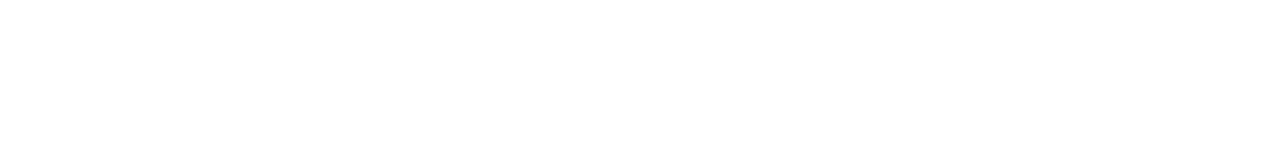
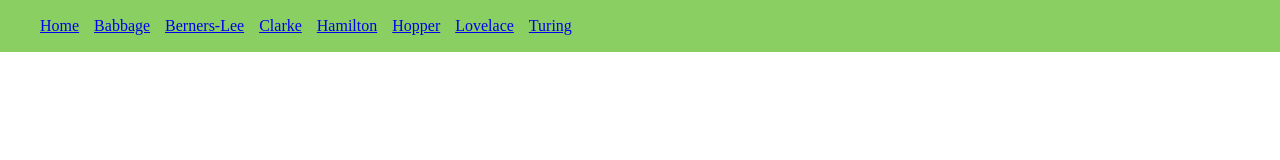
Before and after one commit to Hexanima/tpHeroes, a website: page views/clarke.html in a window 1280 px wide. Drawn offline with Linux system fonts and the light colour scheme.

Commit message:
Agregada barra de navegacion

```diff
--- a/public/css/styles.css
+++ b/public/css/styles.css
@@ -1,19 +1,20 @@
-#header {
-    background-color: aquamarine;
-    display: inline;
+body {
+  margin: 0;
 }
 
-#header ul {
-    list-style-type: circle;
+nav {
+  width: 100%;
+  background-color: rgb(137, 207, 97);
+  position: relative;
+  top: 0;
+  padding-top: 1px;
+  padding-bottom: 1px;
 }
 
-#header li {
-    display: inline;
+nav ul {
+  list-style-type: none;
+  display: flex;
+  justify-content: start;
+  gap: 15px;
+  padding-left: 40px;
 }
-
-img {
-    display: block;
-    margin-left: auto;
-    margin-right: auto;
-
-}
--- a/views/babbage.html
+++ b/views/babbage.html
@@ -0,0 +1,24 @@
+<!DOCTYPE html>
+<html lang="en">
+  <head>
+    <meta charset="UTF-8" />
+    <meta http-equiv="X-UA-Compatible" content="IE=edge" />
+    <meta name="viewport" content="width=device-width, initial-scale=1.0" />
+    <link rel="stylesheet" type="text/css" href="/css/styles.css" />
+    <title>Charles Babbage</title>
+  </head>
+  <body>
+    <nav>
+      <ul>
+        <li><a href="/">Home</a></li>
+        <li><a href="/babbage">Babbage</a></li>
+        <li><a href="/berners-lee">Berners-Lee</a></li>
+        <li><a href="/clarke">Clarke</a></li>
+        <li><a href="/hamilton">Hamilton</a></li>
+        <li><a href="/hopper">Hopper</a></li>
+        <li><a href="/lovelace">Lovelace</a></li>
+        <li><a href="/turing">Turing</a></li>
+      </ul>
+    </nav>
+  </body>
+</html>
--- a/views/clarke.html
+++ b/views/clarke.html
@@ -0,0 +1,24 @@
+<!DOCTYPE html>
+<html lang="en">
+  <head>
+    <meta charset="UTF-8" />
+    <meta http-equiv="X-UA-Compatible" content="IE=edge" />
+    <meta name="viewport" content="width=device-width, initial-scale=1.0" />
+    <link rel="stylesheet" type="text/css" href="/css/styles.css" />
+    <title>Clarke</title>
+  </head>
+  <body>
+    <nav>
+      <ul>
+        <li><a href="/">Home</a></li>
+        <li><a href="/babbage">Babbage</a></li>
+        <li><a href="/berners-lee">Berners-Lee</a></li>
+        <li><a href="/clarke">Clarke</a></li>
+        <li><a href="/hamilton">Hamilton</a></li>
+        <li><a href="/hopper">Hopper</a></li>
+        <li><a href="/lovelace">Lovelace</a></li>
+        <li><a href="/turing">Turing</a></li>
+      </ul>
+    </nav>
+  </body>
+</html>
```
Also changed, not shown: views/berners-lee.html (+24 -0 lines), views/hamilton.html (+24 -0 lines), views/hopper.html (+24 -0 lines), views/index.html (+11 -8 lines), views/lovelace.html (+24 -0 lines), views/turing.html (+24 -0 lines).
